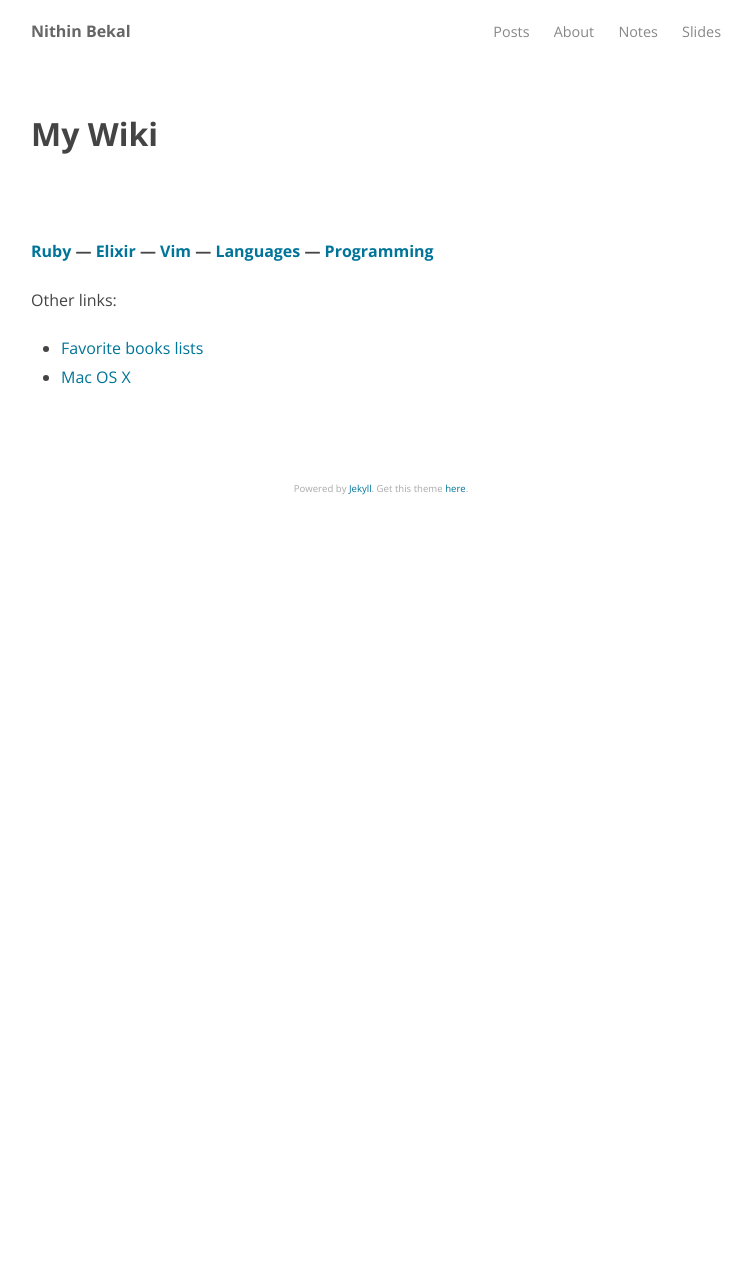
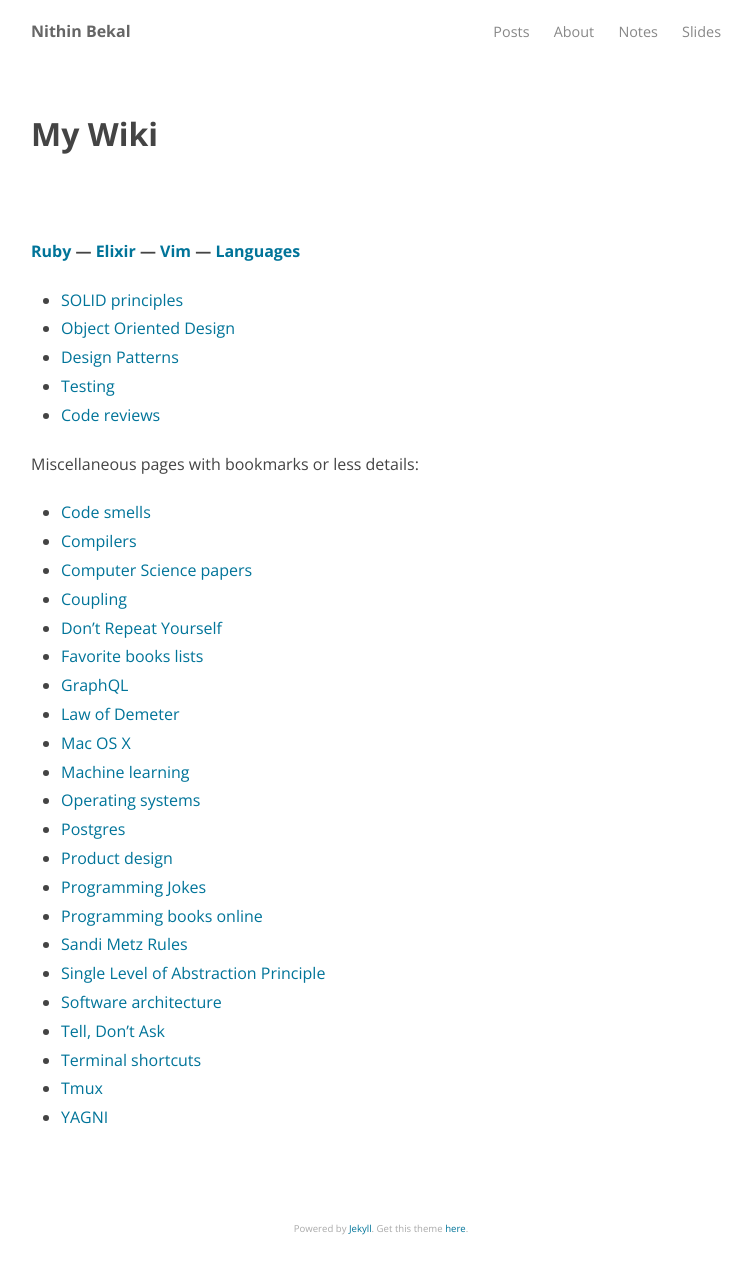
Before and after one commit to nithinbekal/nithinbekal.github.io, a Jekyll site: the page built from notes/index.md, in a window 1280 px wide. Shown: the whole page, without its empty margins (259-1010 px from the left). Built offline with Jekyll 4.4.1, drawn with Linux system fonts in a browser that asks for light colours; before the commit the page ends 900 px from its top, so only the background shows below that.

Commit message:
Reorganize notes

```diff
--- a/notes/index.md
+++ b/notes/index.md
@@ -7,10 +7,35 @@ date:   2014-06-07 12:00:00
 **[Ruby](/notes/ruby/)
 &mdash; [Elixir](/notes/elixir/)
 &mdash; [Vim](/notes/vim/)
-&mdash; [Languages](/notes/lang/)
-&mdash; [Programming](/notes/programming/)**
+&mdash; [Languages](/notes/lang/)**
 
-Other links:
+- [SOLID principles](/notes/solid/)
+- [Object Oriented Design](/notes/object-oriented-design/)
+- [Design Patterns](/notes/design-patterns/)
+- [Testing](/notes/testing/)
+- [Code reviews](/notes/code-reviews/)
 
-* [Favorite books lists](/notes/books/)
-* [Mac OS X](/notes/osx/)
+Miscellaneous pages with bookmarks or less details:
+
+- [Code smells](/notes/code-smells)
+- [Compilers](/notes/compilers/)
+- [Computer Science papers](/notes/papers/)
+- [Coupling](/notes/coupling/)
+- [Don't Repeat Yourself](/notes/dry/)
+- [Favorite books lists](/notes/books/)
+- [GraphQL](/notes/graphql/)
+- [Law of Demeter](/notes/demeter/)
+- [Mac OS X](/notes/osx/)
+- [Machine learning](/notes/machine-learning/)
+- [Operating systems](/notes/os/)
+- [Postgres](/notes/postgres/)
+- [Product design](/notes/product-design/)
+- [Programming Jokes](/notes/programming-humor/)
+- [Programming books online](/notes/programming-books/)
+- [Sandi Metz Rules](/notes/sandi-metz-rules/)
+- [Single Level of Abstraction Principle](/notes/single-level-of-abstraction/)
+- [Software architecture](/notes/architecture/)
+- [Tell, Don't Ask](/notes/tell-dont-ask/)
+- [Terminal shortcuts](/notes/terminal-shortcuts/)
+- [Tmux](/notes/tmux/)
+- [YAGNI](/notes/yagni/)
```
Also changed, not shown: notes/programming.md (+1 -28 lines).
